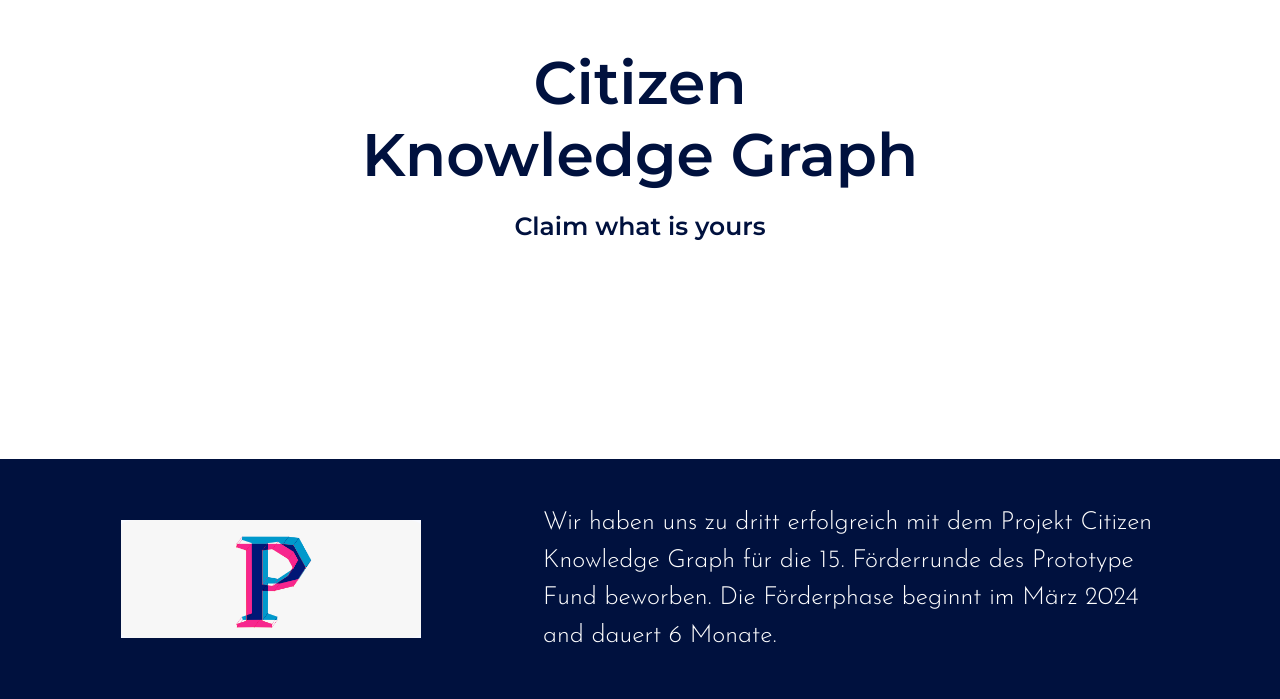
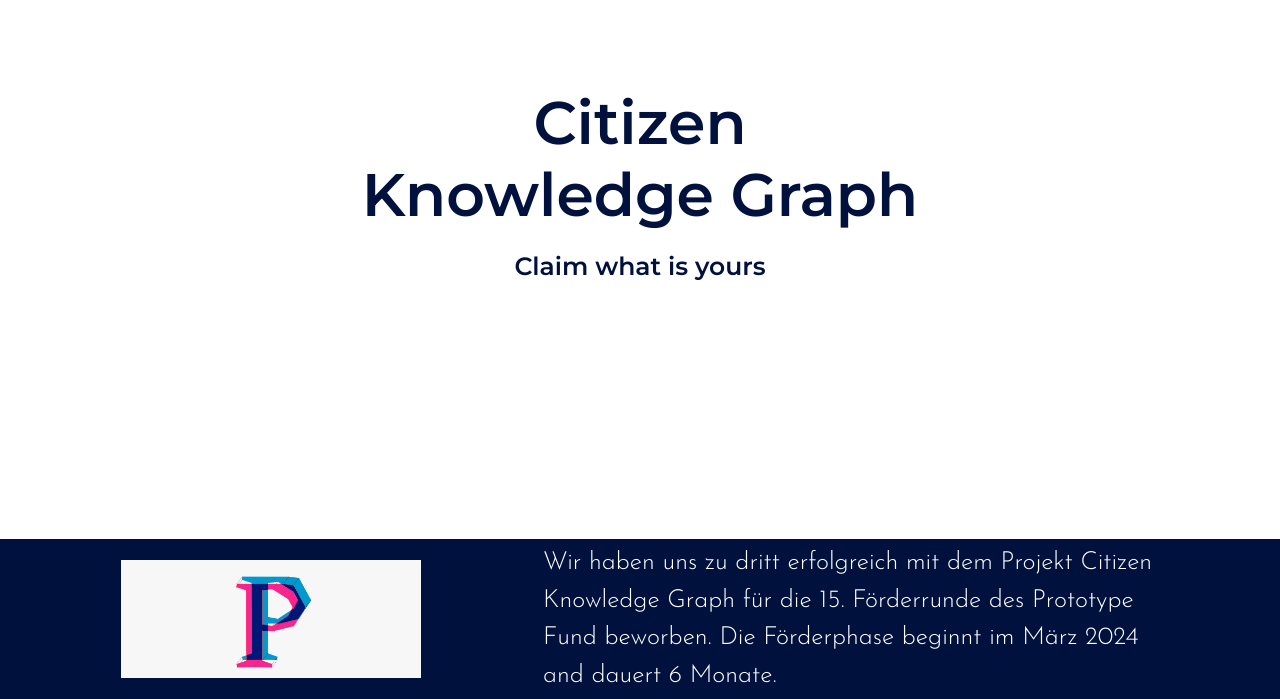
Before and after one commit to Citizen-Knowledge-Graph/ckg-site-resp, an Eleventy site: page src/index.md in a window 1280 px wide. Shown: the part 101-800 px from the top of the page. Built offline with nearby package versions, Linux system fonts and the light colour scheme; Eleventy itself is replaced by a stand-in of ours; files that its build step writes are made by us from their sources.

Commit message:
change height on landing page

```diff
--- a/assets/css/style.css
+++ b/assets/css/style.css
@@ -292,7 +292,7 @@ textarea.form-control {
 
 .site-hero {
   position: relative;
-  height: 70vh;
+  height: 80vh;
   background-size: cover;
   background-position: center center;
   display: flex;
@@ -390,7 +390,7 @@ textarea.form-control {
 .site-about {
   padding-top: 30px;
   padding-bottom: 30px;
-  height: 30vh;
+  height: 20vh;
   display: flex;
   align-items: center;
   background: #00113E;
```
